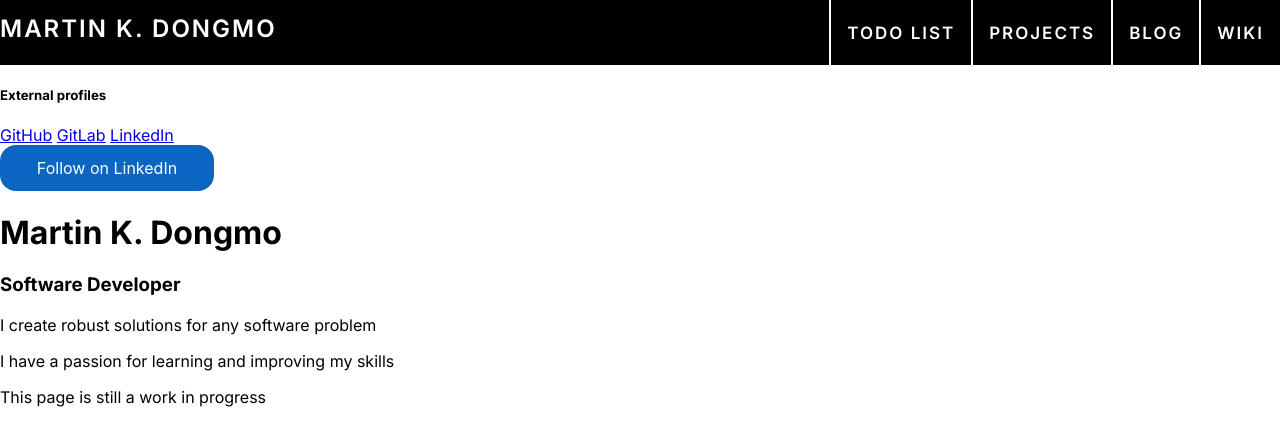
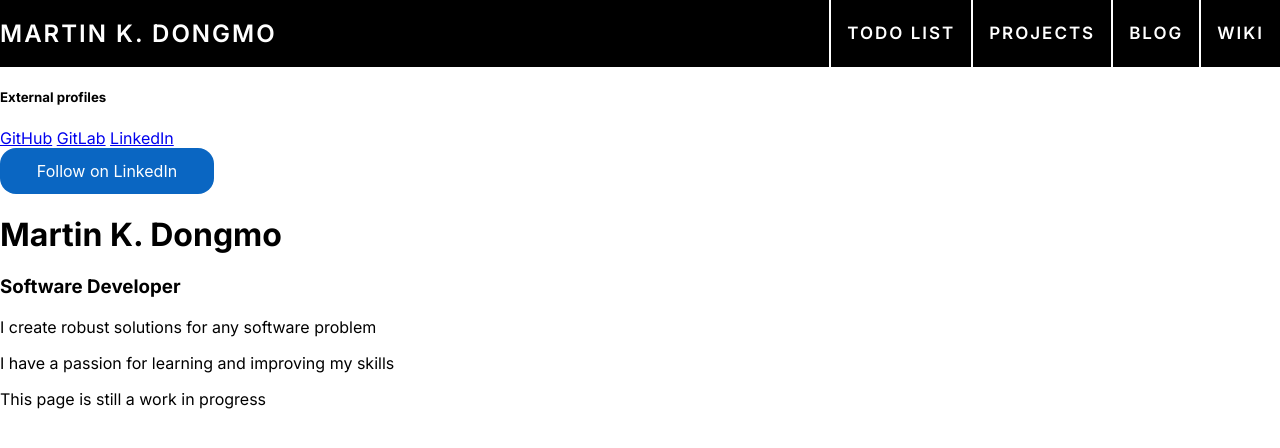
Before and after one commit to King-Mart/Portfolio-Website, a plain HTML site: page index.html in a window 1280 px wide. Drawn offline with Linux system fonts and the light colour scheme.

Commit message:
I start to understand why react

```diff
--- a/style.css
+++ b/style.css
@@ -17,7 +17,7 @@ body {
 
 .top-navigation #name {
     font-size: 24px;
-    line-height: 240%;
+    line-height: 280%;
 
     font-weight: 600;
     font-family: "Inter", sans-serif;
```
